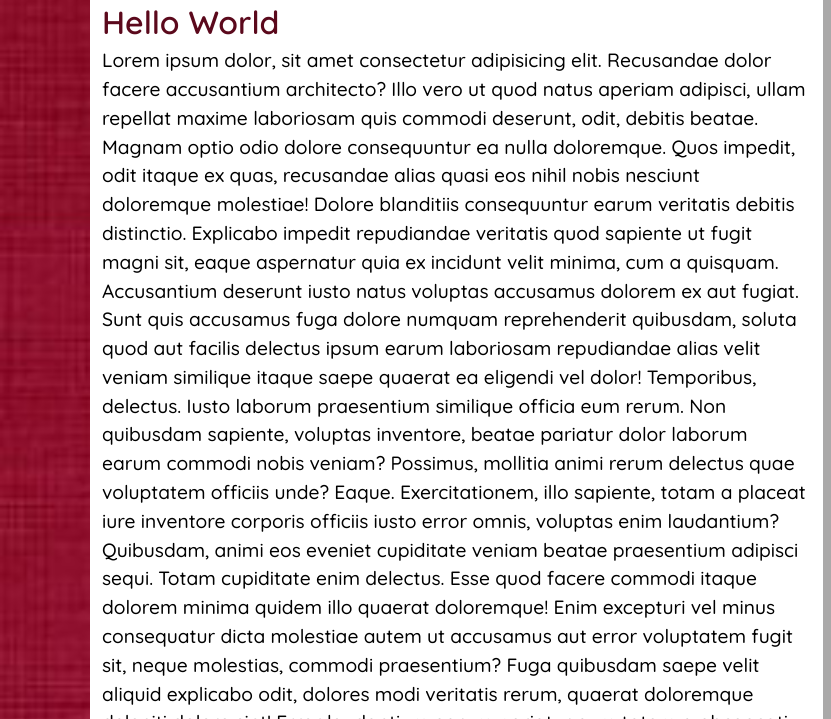
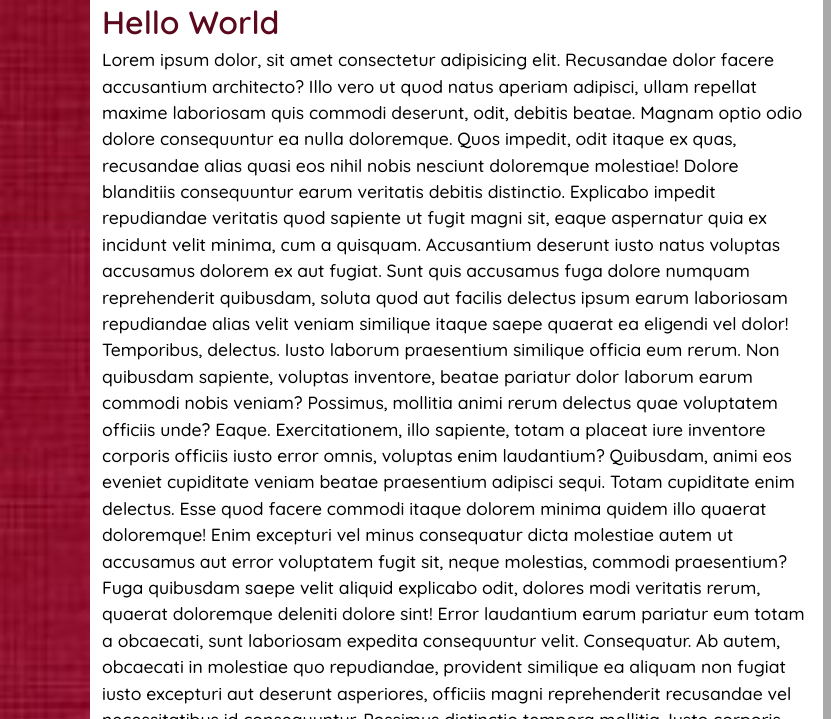
Before and after one commit to Dapo-Obembe/LindaIkejihtml, a plain HTML site: page single-post.html in a window 1280 px wide. Shown: the part 2201-2920 px from the top of the page, 0-831 px from the left. Drawn offline with nearby package versions, Linux system fonts and the light colour scheme.

Commit message:
Reduced content font-size

```diff
--- a/single.css
+++ b/single.css
@@ -31,7 +31,7 @@
 
 .single__post--contents p {
   color: #000;
-  font-size: clamp(1rem, 5vw, 1.2rem);
+  font-size: clamp(0.8rem, 5vw, 1.1rem);
   line-height: 1.5;
   font-weight: 500;
 }
```
